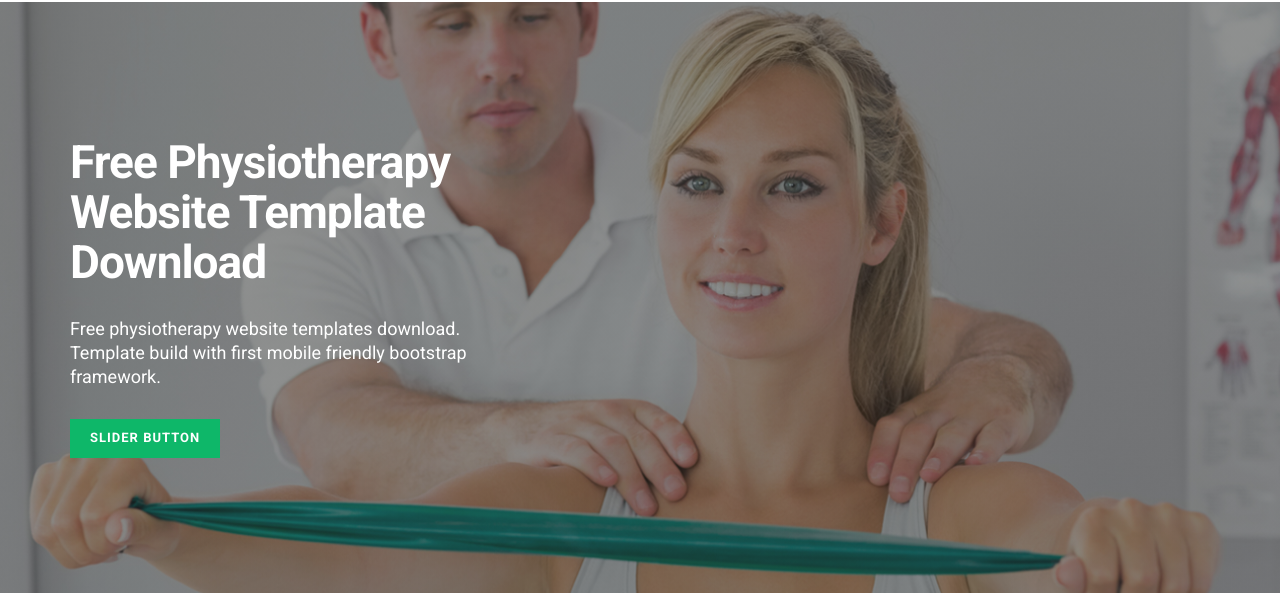
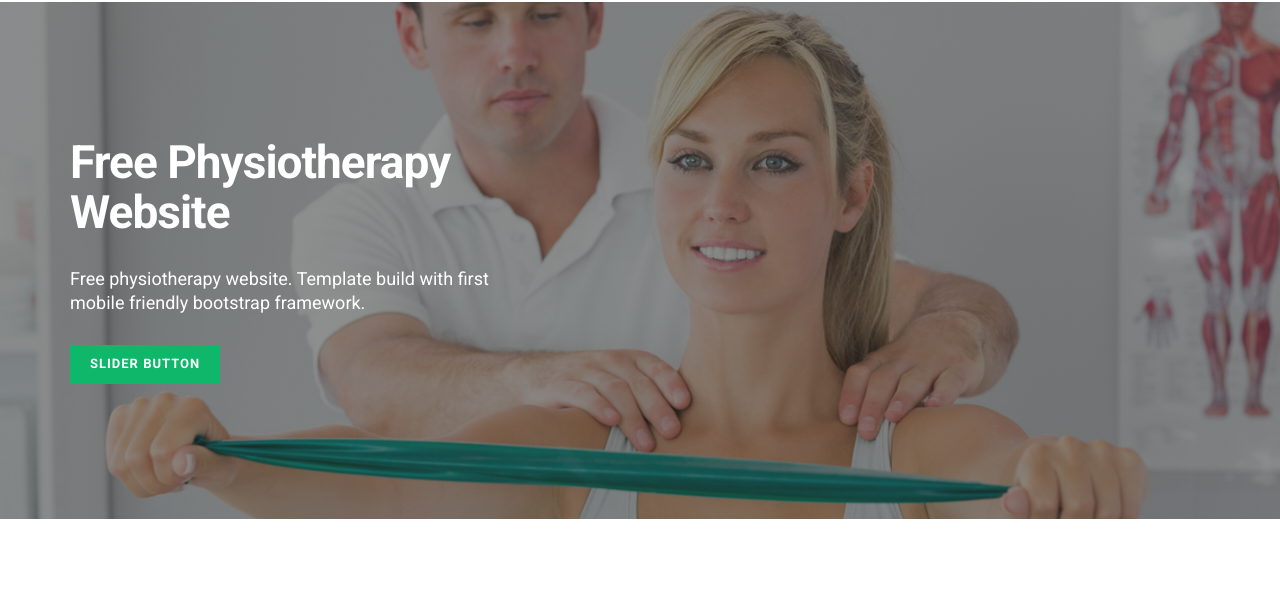
Before and after one commit to Ronnie434/Physiotherapy_website, a plain HTML site: page index.html in a window 1280 px wide. Shown: the part 142-758 px from the top of the page. Drawn offline with Linux system fonts and the light colour scheme.

Commit message:
Update index.html

```diff
--- a/index.html
+++ b/index.html
@@ -123,10 +123,10 @@
         <div class="row">
           <div class="col-md-5">
             <h1 class="hero-title">
-              Free Physiotherapy Website Template Download
+              Free Physiotherapy Website
             </h1>
             <p class="hero-text">
-              Free physiotherapy website templates download. Template build with
+              Free physiotherapy website. Template build with
               first mobile friendly bootstrap framework.
             </p>
             <a href="#" class="btn btn-default">Slider Button</a>
```
